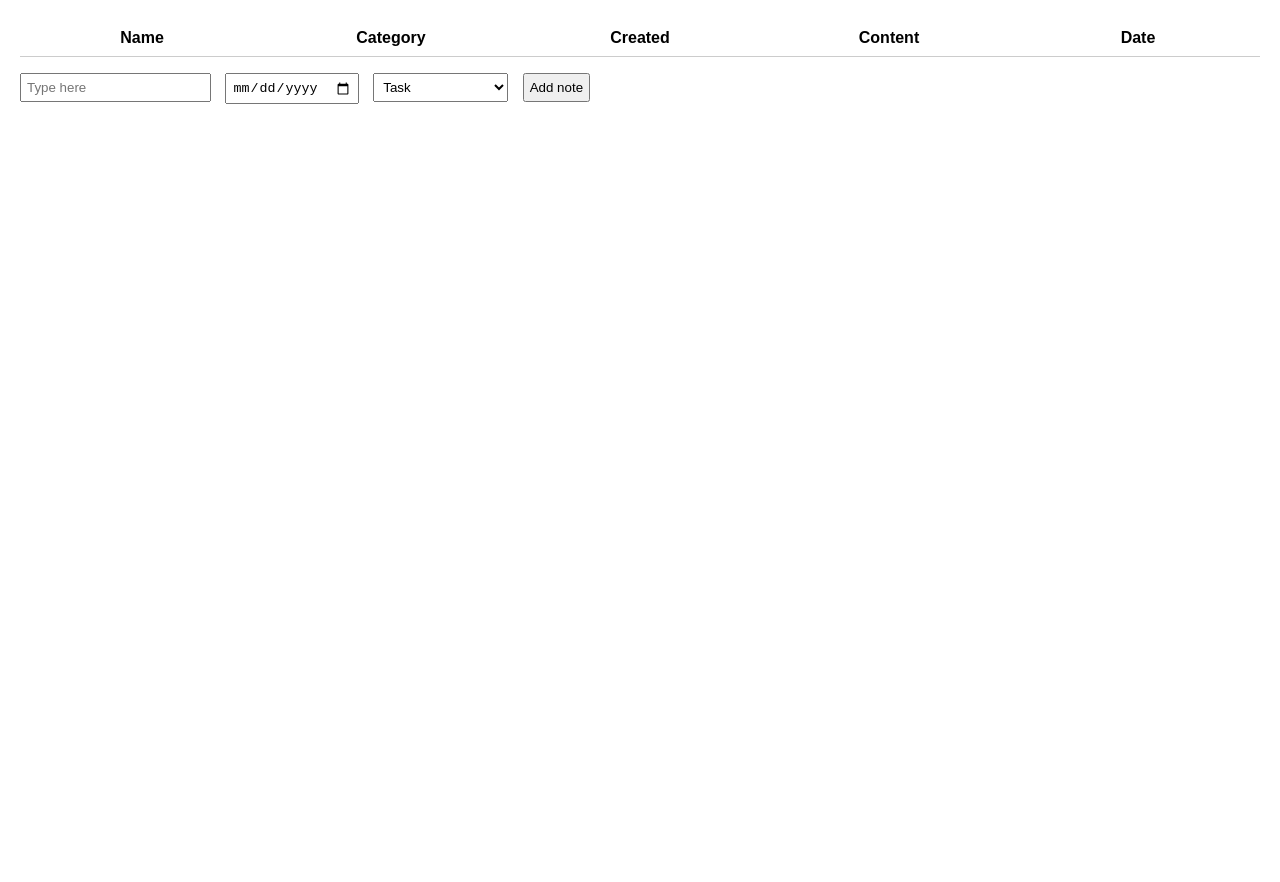
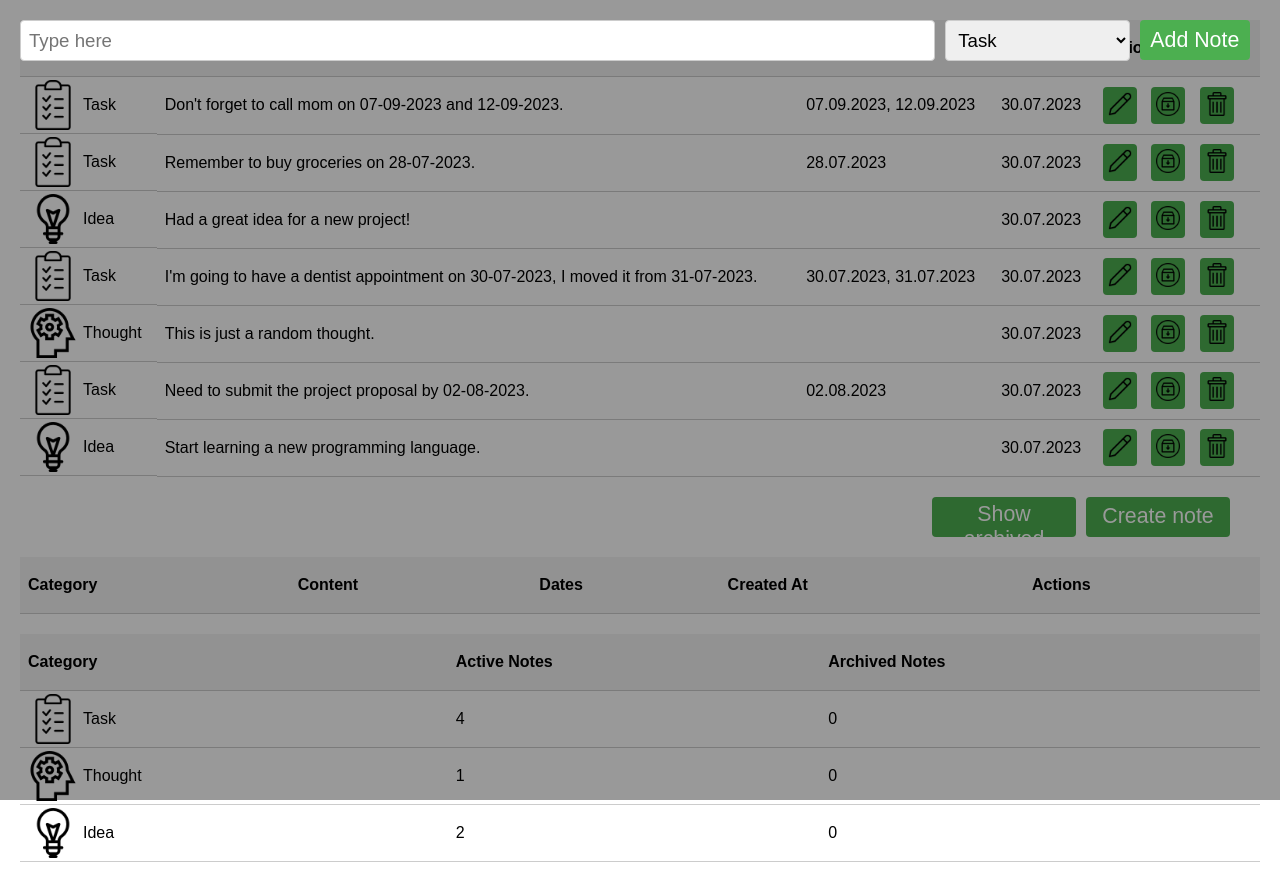
Before and after one commit to Svidruk/NotesAppJS, a plain HTML site: page index.html in a window 1280 px wide. Before the commit the page ends 800 px from the top, so only its background shows below. Drawn offline with Linux system fonts and the light colour scheme.

Commit message:
add archivation functionality

```diff
--- a/css/styles.css
+++ b/css/styles.css
@@ -4,55 +4,127 @@ body {
   margin: 20px;
 }
 
-.panel {
-  display: grid;
-  grid-template-columns: repeat(5, 1fr);
-  gap: 5px;
-  align-items: center;
-  font-weight: bold;
-  border-bottom: 1px solid #ccc;
-  padding: 5px 0;
+.form-container {
+  display: flex;
+  margin: 20px;
 }
 
-.panel-item {
-  display: flex;
-  align-items: center;
-  justify-content: center;
-}
-
-input[type="text"],
-input[type="date"],
-select,
-button {
-  margin-right: 10px;
-  margin-bottom: 10px;
-  padding: 5px;
-}
-
-ul {
-  list-style: none;
-  padding: 0;
-}
-
-.note {
-  display: grid;
-  grid-template-columns: repeat(5, 1fr);
-  gap: 5px;
-  align-items: center;
-  padding: 10px;
+.form-container input[type="text"],
+.form-container select {
+  width: 100%;
+  padding: 8px;
+  font-size: 14pt;
   border: 1px solid #ccc;
   border-radius: 4px;
   margin-bottom: 10px;
 }
 
-.note-item {
+.form-container button {
+  background-color: #4caf50;
+  color: white;
+  border: none;
+  width: 12%;
+  height: 40px;
+  border-radius: 4px;
+  cursor: pointer;
+  font-size: 16pt;
+}
+
+.form-container button:hover {
+  background-color: #45a049;
+}
+
+.form-container select {
+  width: 20%;
+}
+
+table {
+  width: 100%;
+  border-collapse: collapse;
+  margin-bottom: 20px;
+}
+
+th,
+td {
+  padding: 8px;
+  height: 40px;
+  text-align: left;
+  border-bottom: 1px solid #ccc;
+}
+
+th {
+  background-color: #f2f2f2;
+}
+
+tbody tr:hover {
+  background-color: #f2f2f2;
+}
+
+form {
+  margin-bottom: 20px;
+  align-content: center;
+}
+
+input[type="text"],
+select,
+button {
+  margin-right: 10px;
+  padding: 5px;
+}
+
+.button {
+  background-color: #4caf50;
+  color: #fff;
+  border: none;
+  cursor: pointer;
+  border-radius: 4px;
+}
+
+.button-icon {
+  width: 24px;
+  height: 24px;
+  margin: 0;
+}
+
+.button:hover {
+  background-color: #45a049;
+}
+
+.icon {
+  width: 50px;
+  height: 50px;
+  margin-right: 5px;
+}
+
+.icon-column {
   display: flex;
   align-items: center;
-  justify-content: center;
 }
 
-.category-icon {
-  width: 20px;
-  height: 20px;
-  margin-right: 10px;
+.button-container {
+  margin: 20px;
+  display: flex;
+  justify-content: right;
 }
+
+.button-container button {
+  background-color: #4caf50;
+  color: white;
+  border: none;
+  width: 12%;
+  height: 40px;
+  border-radius: 4px;
+  cursor: pointer;
+  font-size: 16pt;
+}
+
+.modal {
+  display: block;
+  position: fixed;
+  z-index: 1;
+  left: 0;
+  top: 0;
+  width: 100%;
+  height: 100%;
+  background-color: rgba(0,0,0,0.4);
+}
--- a/index.html
+++ b/index.html
@@ -7,23 +7,55 @@
     <link rel="stylesheet" href="css/styles.css" />
   </head>
   <body>
-    <div class="panel">
-      <div class="panel-item">Name</div>
-      <div class="panel-item">Category</div>
-      <div class="panel-item">Created</div>
-      <div class="panel-item">Content</div>
-      <div class="panel-item">Date</div>
+    <div class="modal">
+      <form class="form-container" id="addNoteForm">
+        <input type="text" id="noteContent" placeholder="Type here" required />
+        <select id="noteCategory" required>
+          <option value="Task">Task</option>
+          <option value="Thought">Thought</option>
+          <option value="Idea">Idea</option>
+        </select>
+        <button type="submit">Add Note</button>
+      </form>
     </div>
-    <ul id="notesList"></ul>
-    <input type="text" id="noteInput" placeholder="Type here" />
-    <input type="date" id="dateInput" placeholder="Date" />
-    <select id="categoryInput">
-      <option value="Task">Task</option>
-      <option value="Idea">Idea</option>
-      <option value="Random Thought">Random Thought</option>
-    </select>
-    <button id="addButton">Add note</button>
-    <ul id="notesList"></ul>
-    <script src="js/app.js"></script>
+    <table>
+      <thead>
+        <tr>
+          <th>Category</th>
+          <th>Content</th>
+          <th>Dates</th>
+          <th>Created At</th>
+          <th>Actions</th>
+        </tr>
+      </thead>
+      <tbody id="notesTableBody"></tbody>
+    </table>
+    <div class="button-container">
+      <button id="showArchivedButton">Show archived</button>
+      <button id="createNoteButton">Create note</button>
+    </div>
+    <table id="archivedNotesDropdown">
+      <thead>
+        <tr>
+          <th>Category</th>
+          <th>Content</th>
+          <th>Dates</th>
+          <th>Created At</th>
+          <th>Actions</th>
+        </tr>
+      </thead>
+      <tbody id="archivedNotesTableBody"></tbody>
+    </table>
+    <table>
+      <thead>
+        <tr>
+          <th>Category</th>
+          <th>Active Notes</th>
+          <th>Archived Notes</th>
+        </tr>
+      </thead>
+      <tbody id="summaryTableBody"></tbody>
+    </table>
+    <script type="module" src="js/App.js"></script>
   </body>
 </html>
--- a/js/App.js
+++ b/js/App.js
@@ -1,51 +1,180 @@
-import { notesData } from "./NotesData";
+import { extractDates } from "./utils.js";
+import { Categories } from "./constants.js";
+import { notesData } from "./NotesData.js";
 
-const noteInput = document.getElementById("noteInput");
-const dateInput = document.getElementById("dateInput");
-const categoryInput = document.getElementById("categoryInput");
-const addButton = document.getElementById("addButton");
-const notesList = document.getElementById("notesList");
+const noteContentInput = document.getElementById("noteContent");
+const noteCategorySelect = document.getElementById("noteCategory");
+const notesTableBody = document.getElementById("notesTableBody");
+const summaryTableBody = document.getElementById("summaryTableBody");
+const showArchivedButton = document.getElementById("showArchivedButton");
+const archivedNotesDropdownBody = document.getElementById(
+  "archivedNotesTableBody"
+);
+const archivedNotesDropdown = document.getElementById("archivedNotesDropdown");
 
-function getCurrentDateTime() {
-  const now = new Date();
-  const date = now.toLocaleDateString("en-US");
-  const time = now.toLocaleTimeString("en-US", { hour12: false });
-  return `${date} ${time}`;
+function renderNoteRow(note, index) {
+  const row = document.createElement("tr");
+  row.innerHTML = `
+    <td class="icon-column">
+      <img class="icon" src="images/${note.category}.png" alt="${
+    note.category
+  }">
+      ${note.category}
+    </td>
+    <td>${note.content}</td>
+    <td>${extractDates(note.content).join(", ")}</td>
+    <td>${note.createdAt}</td>
+    <td>
+      <button class="button" data-index="${index}" data-action="edit">
+      <img class="button-icon" src="images/edit.png" alt="Edit">
+      </button>
+      <button class="button" data-index="${index}" data-action="archive">
+      <img class="button-icon" src="images/archive.png" alt="Archive">
+      </button>
+      <button class="button" data-index="${index}" data-action="remove">
+      <img class="button-icon" src="images/remove.png" alt="Archive">
+      </button>
+    </td>
+  `;
+  return row;
 }
 
-function createNoteElement(text, date, category) {
-  const noteItem = document.createElement("li");
-  noteItem.className = "note";
-  noteItem.innerHTML = `
-      <div class="note-item">${text}</div>
-      <div class="note-item">${category}</div>
-      <div class="note-item">${getCurrentDateTime()}</div>
-      <div class="note-item">${text}</div>
-      <div class="note-item">${date}</div>
-  `;
-  return noteItem;
+function renderNotesTable() {
+  notesTableBody.innerHTML = "";
+
+  for (let i = 0; i < notesData.length; i++) {
+    const note = notesData[i];
+    if (!note.isArchived) {
+      const row = renderNoteRow(note, i);
+      notesTableBody.appendChild(row);
+    }
+  }
 }
 
-function addNoteToList(noteElement) {
-  notesList.appendChild(noteElement);
+function getNotesCountByCategory(category) {
+  const count = {
+    active: 0,
+    archived: 0,
+  };
+
+  for (const note of notesData) {
+    if (note.category === category) {
+      if (note.isArchived) {
+        count.archived++;
+      } else {
+        count.active++;
+      }
+    }
+  }
+
+  return count;
 }
 
-document.addEventListener("DOMContentLoaded", function () {
-  notesData.forEach((note) => {
-    addNoteToList(note.text, note.date, note.category);
-  });
+function renderSummaryTable() {
+  summaryTableBody.innerHTML = "";
+  for (const category of Object.values(Categories)) {
+    const categoryNotesCount = getNotesCountByCategory(category);
+    const row = document.createElement("tr");
+    row.innerHTML = `
+          <td class="icon-column">
+              <img class="icon" src="images/${category}.png" alt="${category}">
+              ${category}
+          </td>
+          <td>${categoryNotesCount.active}</td>
+          <td>${categoryNotesCount.archived}</td>
+      `;
+    summaryTableBody.appendChild(row);
+  }
+}
 
-  addButton.addEventListener("click", function () {
-    const noteText = noteInput.value.trim();
-    const date = dateInput.value;
-    const category = categoryInput.value;
+function addNote(event) {
+  event.preventDefault();
 
-    if (noteText !== "") {
-      const noteElement = createNoteElement(noteText, date, category);
-      addNoteToList(noteElement);
-      noteInput.value = "";
-      dateInput.value = "";
-      categoryInput.value = "";
+  const content = noteContentInput.value;
+  const category = noteCategorySelect.value;
+  const dates = extractDates(content);
+
+  const newNote = {
+    category,
+    content,
+    dates,
+    createdAt: new Date().toLocaleDateString(),
+    isArchived: false,
+  };
+
+  notesData.push(newNote);
+  renderNotesTable();
+  renderSummaryTable();
+
+  noteContentInput.value = "";
+  noteCategorySelect.value = Categories.Task;
+}
+
+function editNote(index) {
+  const newContent = prompt("Enter new content:", notesData[index].content);
+  if (newContent !== null && newContent !== "") {
+    notesData[index].content = newContent;
+    notesData[index].dates = extractDates(newContent);
+    renderNotesTable();
+  }
+}
+
+function toggleArchiveNote(index) {
+  notesData[index].isArchived = !notesData[index].isArchived;
+  renderNotesTable();
+  renderSummaryTable();
+  renderArchivedNotesDropdown();
+}
+
+function removeArchiveNote(index) {
+  notesData.splice(index, 1);
+  renderNotesTable();
+  renderSummaryTable();
+  renderArchivedNotesDropdown();
+}
+
+document.getElementById("addNoteForm").addEventListener("submit", addNote);
+
+document.addEventListener("click", (event) => {
+  const target = event.target;
+  if (target.tagName === "BUTTON" && target.dataset.action) {
+    const index = parseInt(target.dataset.index, 10);
+    const action = target.dataset.action;
+
+    try {
+      if (action === "edit") {
+        editNote(index);
+      } else if (action === "archive") {
+        toggleArchiveNote(index);
+      } else if (action === "remove") {
+        removeArchiveNote;
+      }
+    } catch (error) {
+      console.error("Error performing action:", error);
     }
-  });
+  }
 });
+
+function renderArchivedNotesDropdown() {
+  archivedNotesDropdownBody.innerHTML = "";
+  for (let i = 0; i < notesData.length; i++) {
+    const note = notesData[i];
+    if (note.isArchived) {
+      const row = renderNoteRow(note, i);
+      archivedNotesDropdownBody.appendChild(row);
+    }
+  }
+}
+
+function showArchivedNotesDropdown() {
+  if (archivedNotesDropdown.style.display === "none") {
+    archivedNotesDropdown.style.removeProperty("display");
+    renderArchivedNotesDropdown();
+  } else {
+    archivedNotesDropdown.style.display = "none";
+  }
+}
+
+showArchivedButton.addEventListener("click", showArchivedNotesDropdown);
+renderNotesTable();
+renderSummaryTable();
--- a/js/NotesData.js
+++ b/js/NotesData.js
@@ -1,45 +1,40 @@
-import { categories } from "./categories";
+import { Categories } from "./constants.js";
 
 export const notesData = [
   {
-    name:
-    text: "Buy milk",
-    date: "2023-07-26",
-    category: categories.task,
+    content: "Don't forget to call mom on 07-09-2023 and 12-09-2023.",
+    category: Categories.Task,
+    createdAt: "30.07.2023",
   },
   {
-    name:
-    text: "come up with a new project",
-    date: "2023-07-27",
-    category: categories.idea,
+    content: "Remember to buy groceries on 28-07-2023.",
+    category: Categories.Task,
+    createdAt: "30.07.2023",
   },
   {
-    name:
-    text: "Meeting with friend",
-    date: "2023-07-28",
-    category: categories.task,
+    content: "Had a great idea for a new project!",
+    category: Categories.Idea,
+    createdAt: "30.07.2023",
   },
   {
-    name:
-    text: "Learn JavaScript",
-    date: "2023-07-29",
-    category: categories.thought,
+    content:
+      "I'm going to have a dentist appointment on 30-07-2023, I moved it from 31-07-2023.",
+    category: Categories.Task,
+    createdAt: "30.07.2023",
   },
   {
-    name:
-    text: "Clean house",
-    date: "2023-07-30",
-    category: categories.task,
+    content: "This is just a random thought.",
+    category: Categories.Thought,
+    createdAt: "30.07.2023",
   },
   {
-    name:
-    text: "Be the change that you wish to see in the world.",
-    date: "2023-07-31",
-    category: categories.quote,
+    content: "Need to submit the project proposal by 02-08-2023.",
+    category: Categories.Task,
+    createdAt: "30.07.2023",
   },
   {
-    text: "Write article",
-    date: "2023-08-01",
-    category: categories.idea,
+    content: "Start learning a new programming language.",
+    category: Categories.Idea,
+    createdAt: "30.07.2023",
   },
 ];
--- a/js/categories.js
+++ /dev/null
@@ -1,6 +0,0 @@
-export const categories = {
-  task: { icon: "img/task.png", name: "task.png" },
-  idea: { icon: "img/idea.png", name: "idea.png" },
-  thought: { icon: "img/thought.png", name: "thought.png" },
-  quote: { icon: "img/quote.png", name: "quote.png" },
-};
--- /dev/null
+++ b/js/constants.js
@@ -0,0 +1,5 @@
+export const Categories = {
+  Task: 'Task',
+  Thought: 'Thought',
+  Idea: 'Idea',
+};
--- a/js/utils.js
+++ b/js/utils.js
@@ -1,4 +1,5 @@
 export function extractDates(text) {
-  const datePattern = /\d{1,2}\/\d{1,2}\/\d{4}/g;
-  return text.match(datePattern) || [];
+  const datePattern = /\d{1,2}[\/.-]\d{1,2}[\/.-]\d{4}/g;
+  const dates = text.match(datePattern) || [];
+  return dates.map((date) => date.replace(/[\/-]/g, "."))
 }
```
Also changed, not shown: images/Idea.png (renamed from image/idea.png), images/Task.png (renamed from image/task.png), images/Thought.png (renamed from image/thought.png), images/archive.png (added), images/edit.png (added), images/remove.png (added).
